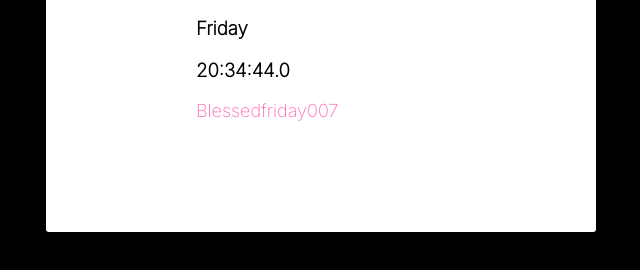
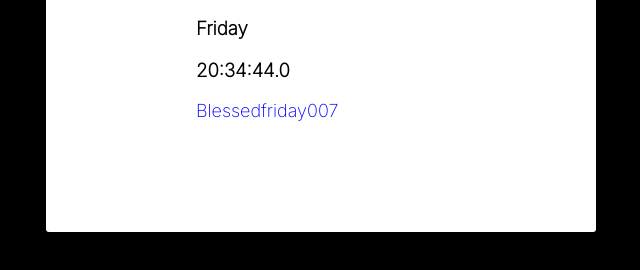
Before and after one commit to fridayblessed007/Zuri-HNG-Project, a plain HTML site: page index.html in a window 1280 px wide. Shown: the part 326-596 px from the top of the page, without its empty margins (319-959 px from the left). Drawn offline with Linux system fonts and the light colour scheme.

Commit message:
link color changed to blue

```diff
--- a/style.css
+++ b/style.css
@@ -22,11 +22,11 @@
     text-decoration: none;
     font-size: large;
     margin:auto;
-    color:hotpink;
+    color:blue;
   }
 
   .github_link:hover{
-    color: peru;
+    color: red;
   }
 
   body{
```
